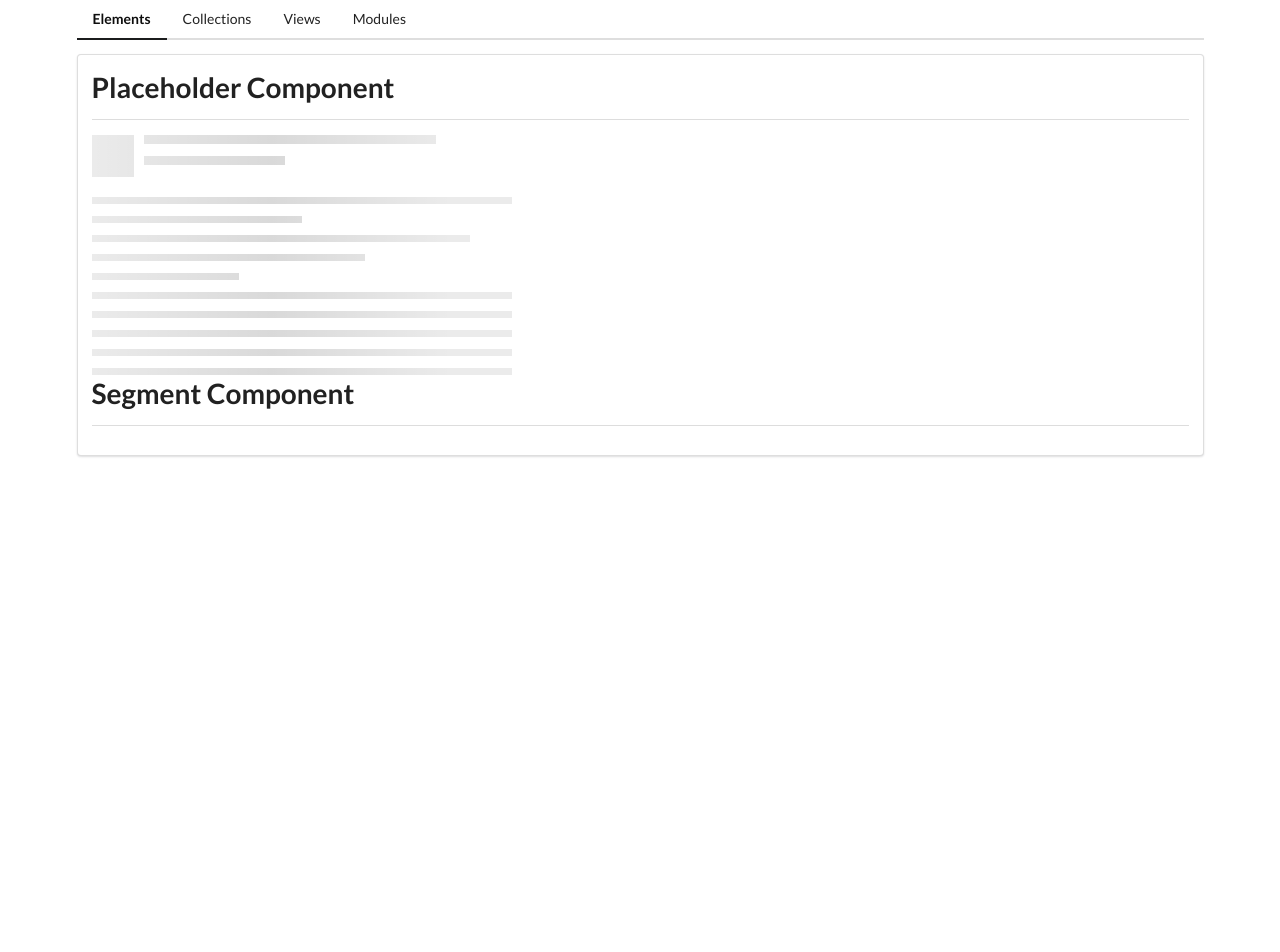
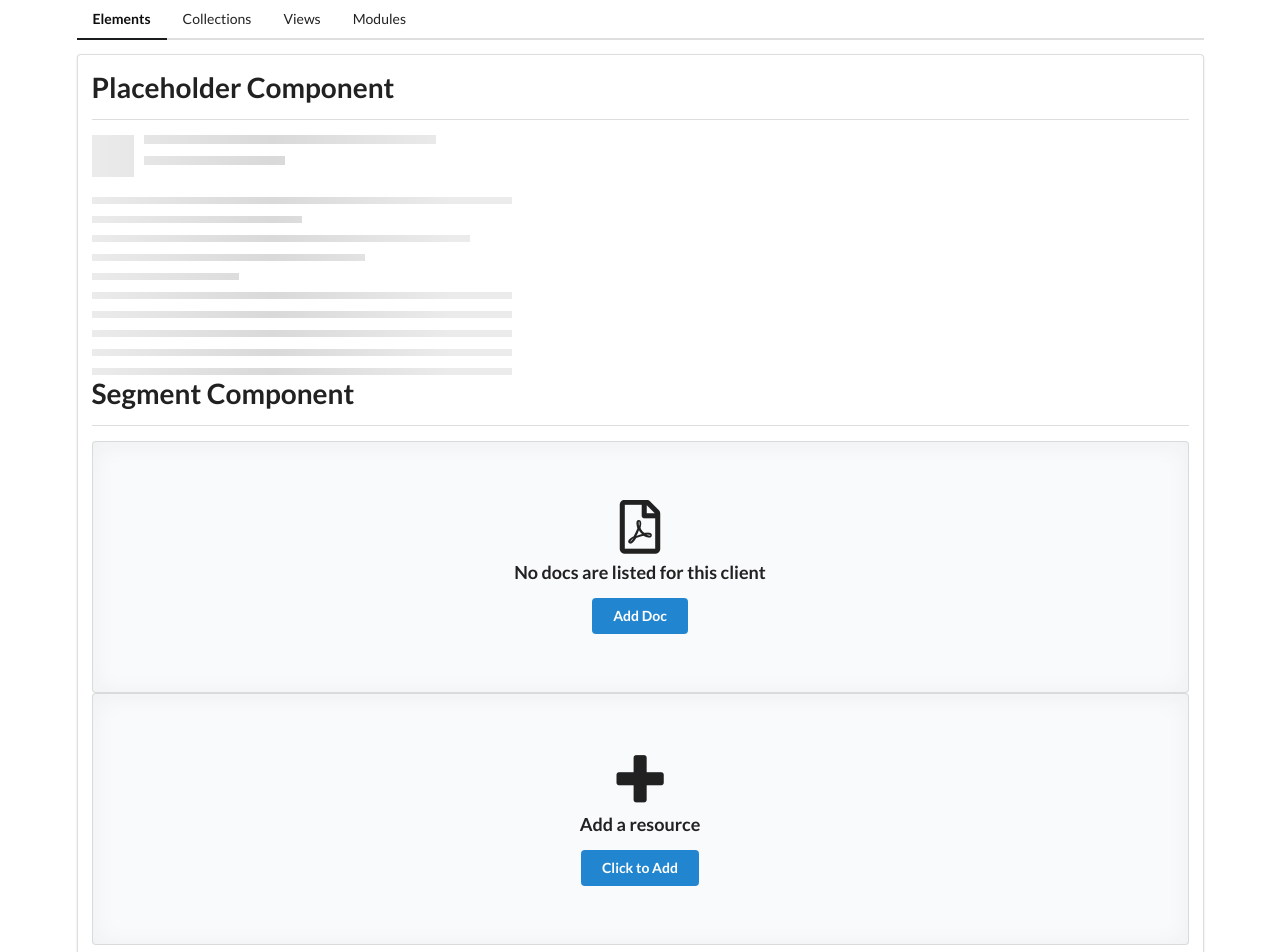
Before and after one commit to mstone89/angular_modules_app, an Angular app: page /elements in a window 1280 px wide. Shown: the top 952 px of the page. Before the commit the page ends 800 px from the top, so only its background shows below. Built offline with nearby package versions, Linux system fonts and the light colour scheme.

Commit message:
Create segment component

```diff
--- a/src/app/elements/elements-home/elements-home.component.html
+++ b/src/app/elements/elements-home/elements-home.component.html
@@ -1,3 +1,17 @@
 <app-divider>Placeholder</app-divider>
 <app-placeholder [header]="true" [lines]="10"></app-placeholder>
 <app-divider>Segment</app-divider>
+<app-segment>
+    <header>
+        <i class="pdf file outline icon"></i>
+        No docs are listed for this client
+    </header>
+    <button class="ui primary button">Add Doc</button>
+</app-segment>
+<app-segment>
+    <header>
+        <i class="add icon"></i>
+        Add a resource
+    </header>
+    <button class="ui primary button">Click to Add</button>
+</app-segment>
--- a/src/app/elements/elements.module.ts
+++ b/src/app/elements/elements.module.ts
@@ -6,10 +6,11 @@ import { ElementsHomeComponent } from './elements-home/elements-home.component';
 import { PlaceholderComponent } from './placeholder/placeholder.component';
 import { SharedModule } from '../shared/shared.module';
 import { TimesDirective } from './times.directive';
+import { SegmentComponent } from './segment/segment.component';
 
 
 @NgModule({
-  declarations: [ElementsHomeComponent, PlaceholderComponent, TimesDirective],
+  declarations: [ElementsHomeComponent, PlaceholderComponent, TimesDirective, SegmentComponent],
   imports: [
     CommonModule,
     ElementsRoutingModule,
--- /dev/null
+++ b/src/app/elements/segment/segment.component.css
@@ -0,0 +1,3 @@
+div.ui.icon.header:empty {
+    display: none;
+}
--- /dev/null
+++ b/src/app/elements/segment/segment.component.html
@@ -0,0 +1,6 @@
+<div class="ui placeholder segment">
+    <div class="ui icon header">
+        <ng-content select="header"></ng-content>
+    </div>
+    <ng-content></ng-content>
+</div>
--- /dev/null
+++ b/src/app/elements/segment/segment.component.ts
@@ -0,0 +1,15 @@
+import { Component, OnInit } from '@angular/core';
+
+@Component({
+  selector: 'app-segment',
+  templateUrl: './segment.component.html',
+  styleUrls: ['./segment.component.css']
+})
+export class SegmentComponent implements OnInit {
+
+  constructor() { }
+
+  ngOnInit() {
+  }
+
+}
```
Also changed, not shown: 1 other file (tests, documents, lock files or other folders).
